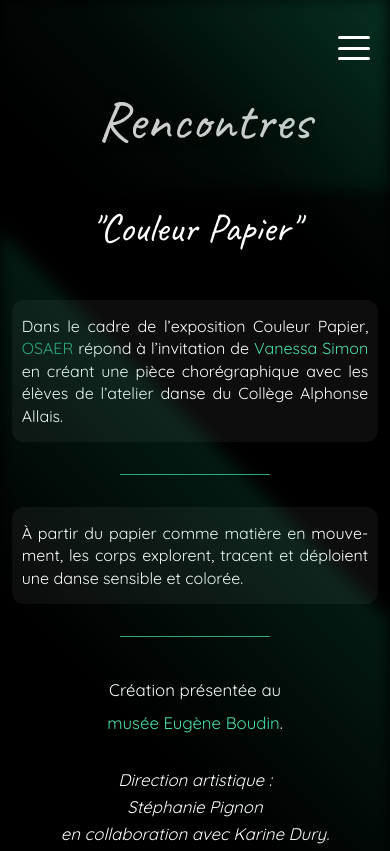
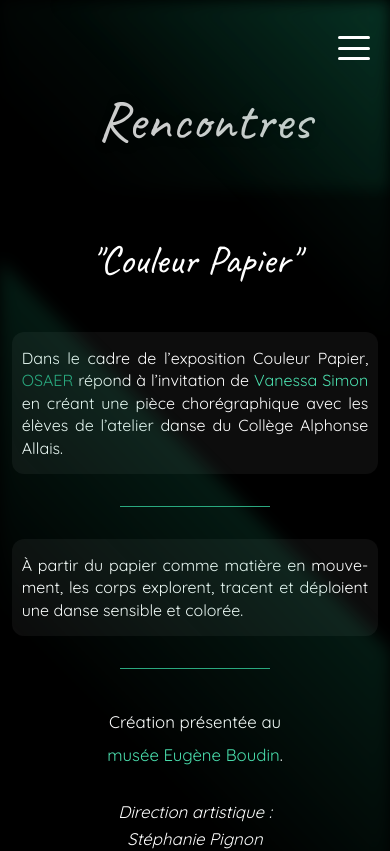
Before and after one commit to NelsonAxolotl/association-osaer, a React (Vite) app: page /rencontres in a window 390 px wide. Shown: the top 851 px of the page. Built offline with nearby package versions, Linux system fonts and the light colour scheme.

Commit message:
responsive style

```diff
--- a/src/Pages/AuFilDuTemps.css
+++ b/src/Pages/AuFilDuTemps.css
@@ -386,7 +386,7 @@
 
 @media (max-width: 500px) {
   .temps {
-    padding: 0rem 0.5rem 16rem;
+    padding: 1rem 0.5rem 16rem;
   }
 
   .temps-title {
--- a/src/Pages/Bio.css
+++ b/src/Pages/Bio.css
@@ -629,7 +629,7 @@ h2 {
 @media (max-width: 500px) {
   .bio {
     left: 0.7%;
-    padding: 1rem 0 12rem;
+    padding: 1.5rem 0 12rem;
   }
 
   .bio-title {
--- a/src/Pages/Contact.css
+++ b/src/Pages/Contact.css
@@ -440,6 +440,10 @@
 }
 
 @media (max-width: 500px) {
+  .maincontact {
+    padding: 2rem 0 16rem;
+  }
+
   .maincontact::after {
     display: none;
   }
--- a/src/Pages/Mouvements.css
+++ b/src/Pages/Mouvements.css
@@ -814,7 +814,7 @@
 
 @media (max-width: 500px) {
   .mouv {
-    padding: 0 0.5rem 14rem;
+    padding: 2rem 0.5rem 14rem;
   }
 
   .mouv-title {
```
